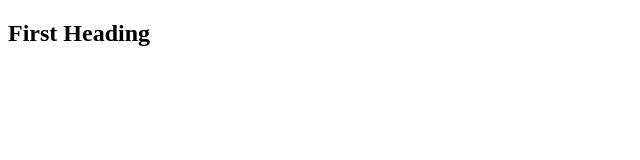
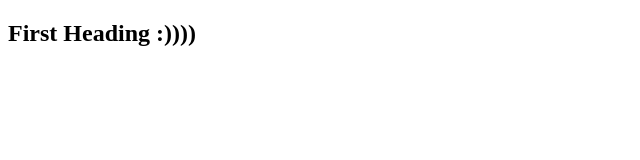
Before and after one commit to mahdi-moradvand/21, a plain HTML site: page Index.html in a window 1280 px wide. Shown: the full height of the page, 0-640 px from the left. Drawn offline with Linux system fonts and the light colour scheme.

Commit message:
Test For Github

```diff
--- a/Index.html
+++ b/Index.html
@@ -7,6 +7,6 @@
     <title>21</title>
 </head>
 <body>
-    <h2>First Heading</h2>
+    <h2>First Heading :))))</h2>
 </body>
 </html>
```
